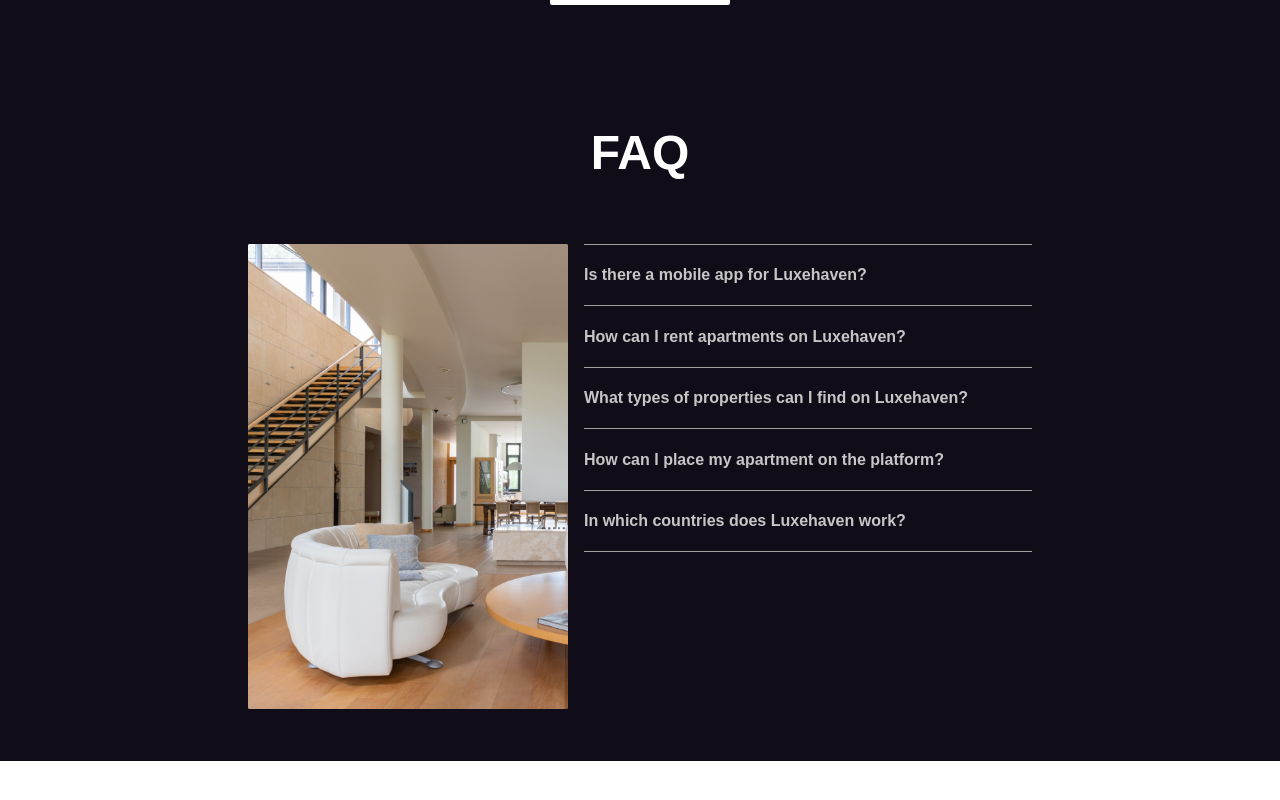
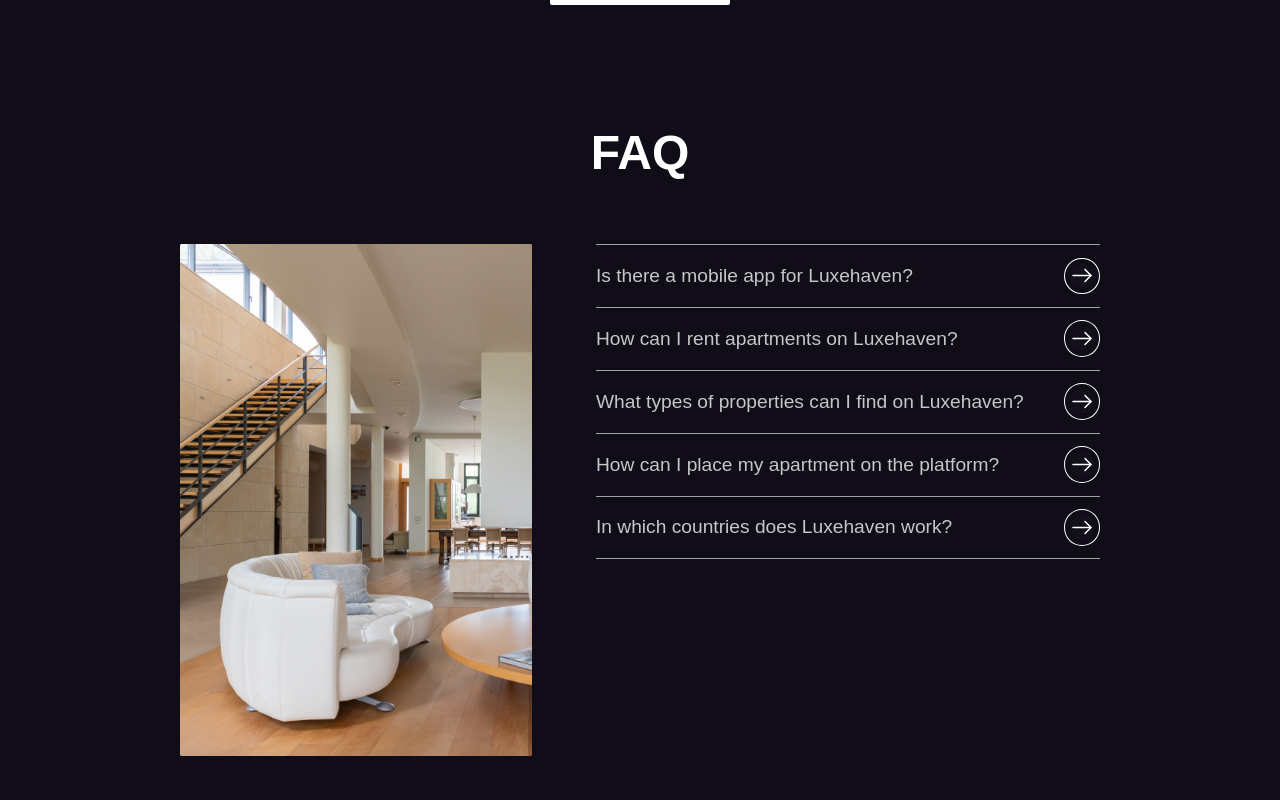
Before and after one commit to wizzy-design/luxehaven, a React (Vite) app: page / in a window 1280 px wide. Shown: the part 2783-3583 px from the top of the page. Before the commit the page ends 3544 px from the top, so only its background shows below. Built offline with nearby package versions, Linux system fonts and the light colour scheme; a web font is replaced by a local one.

Commit message:
Done with Faq Section

```diff
--- a/src/components/HomeComponents/Faq.jsx
+++ b/src/components/HomeComponents/Faq.jsx
@@ -72,27 +72,48 @@
   .body {
     display: flex;
     justify-content: center;
-    gap: 1rem;
+    gap: 4rem;
     color: #c7c6c6;
 
     .img {
       display: inline-block;
       img {
-        width: 20rem;
+        width: 22rem;
       }
     }
 
     .faqs {
-      width: 40%;
+      width: 45%;
       .questions {
+        display: flex;
+        align-items: center;
+        justify-content: space-between;
         color: #c7c6c6;
         cursor: pointer;
+        margin: 0.8rem 0;
+        font-size: 1.2rem;
+        font-weight: 400;
         font-family: "Mulish", sans-serif;
+
+        img {
+          width: 1.5rem;
+          padding: 0.3rem;
+          border: 0.5px solid #fff;
+          border-radius: 50%;
+          transition: all ease 0.5s;
+        }
+
+        .rotated {
+          transition: all ease 0.5s;
+          transform: rotate(-45deg);
+        }
       }
       .answer {
-        color: #c7c6c6;
+        color: #a1a1a1;
         width: 80%;
+        font-size: 1.1rem;
         font-family: "Mulish", sans-serif;
+        line-height: 30.12px;
       }
       .faq-line {
         width: 100%;
--- a/src/components/HomeComponents/Toggle.jsx
+++ b/src/components/HomeComponents/Toggle.jsx
@@ -1,6 +1,7 @@
 /* eslint-disable react/prop-types */
 import { useState } from "react";
 import { motion } from "framer-motion";
+import whiteArrow from "../../assets/icons/whiteFaqArrow.svg";
 
 const Toggle = ({ children, title, line }) => {
   const [toggle, setToggle] = useState(false);
@@ -9,6 +10,7 @@
       {line ? <div className="faq-line"></div> : <></>}
       <motion.h4 layout className="questions">
         {title}
+        <img src={whiteArrow} alt="FAQ arrow" className={toggle ? "rotated" : ""}/>
       </motion.h4>
       {toggle ? children : " "}
       <div className="faq-line"></div>
```
